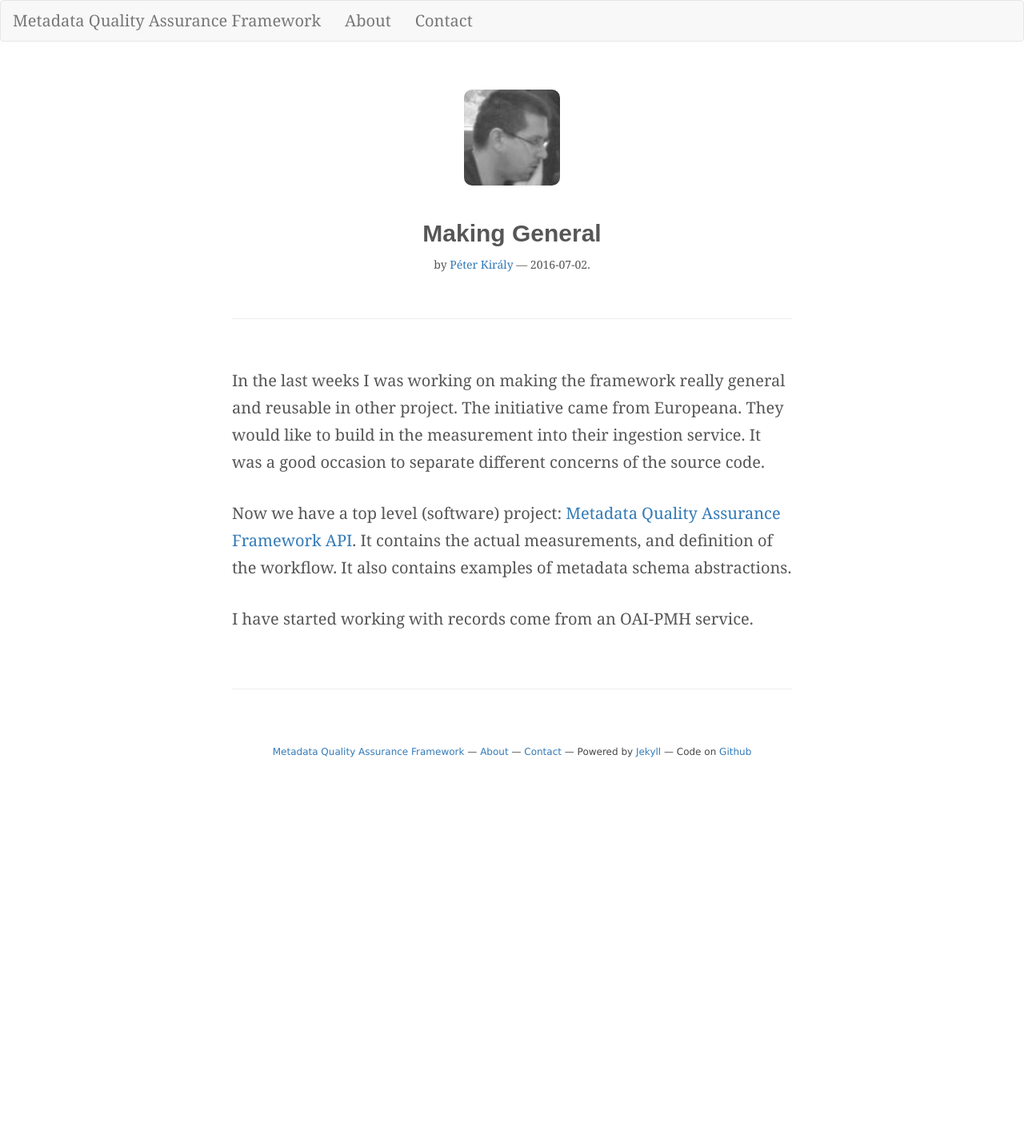
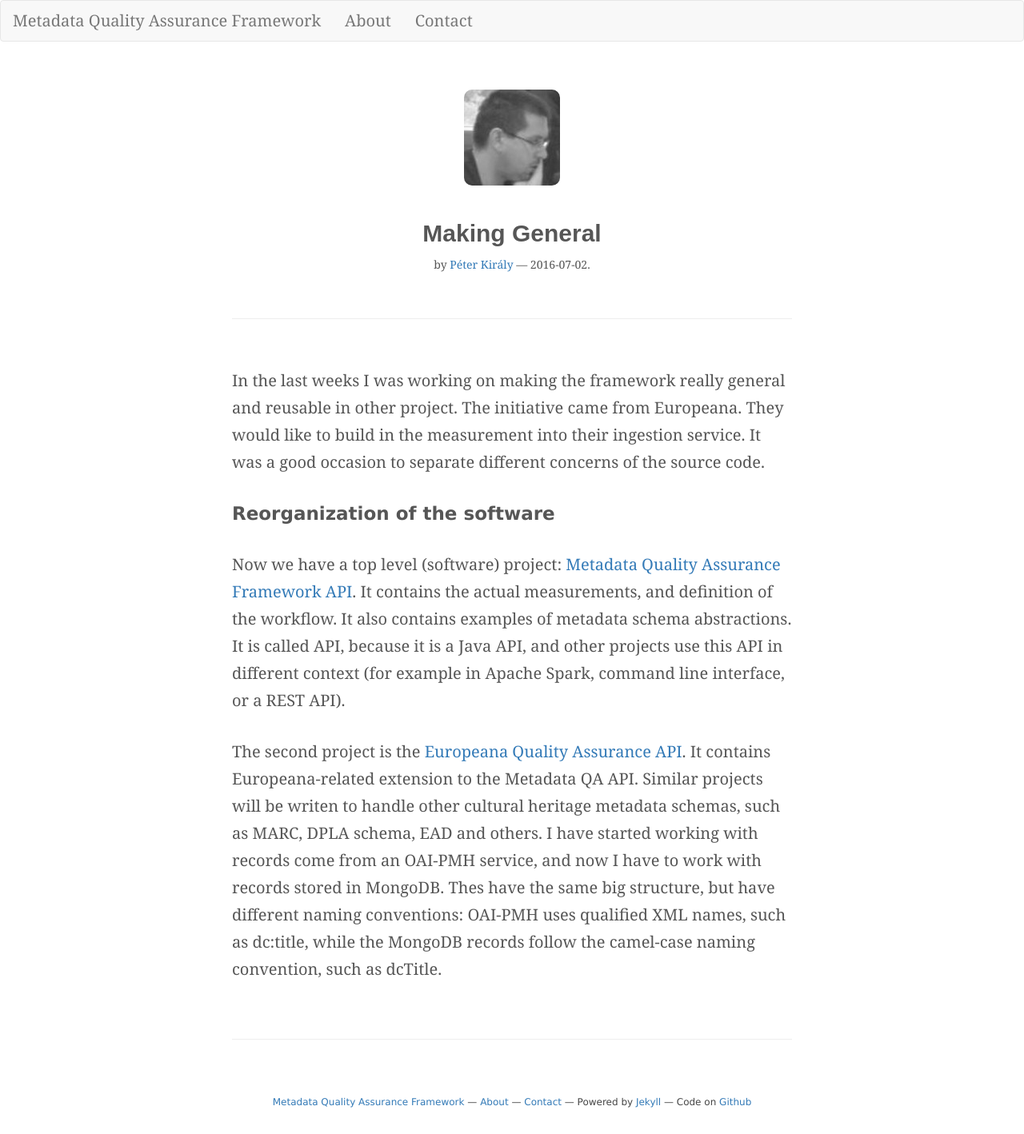
Before and after one commit to pkiraly/pkiraly.github.io, a Jekyll site: the page built from _posts/2016-07-02-generalization.md, in a window 1280 px wide. Shown: the whole page at 80% size. Built offline with Jekyll 4.4.1, drawn with Linux system fonts in a browser that asks for light colours; nearby versions of some CDN libraries; some web fonts are replaced; comment, search, counter and statistics services are not loaded; before the commit the page ends 979 px from its top, so only the background shows below that.

Commit message:
Update 2016-07-02-generalization.md

```diff
--- a/_posts/2016-07-02-generalization.md
+++ b/_posts/2016-07-02-generalization.md
@@ -13,8 +13,21 @@ in other project.  The initiative came from Europeana.  They would like to build
 the measurement into their ingestion service.  It was a good occasion to separate
 different concerns of the source code.
 
+<!-- more -->
+
+## Reorganization of the software
+
 Now we have a top level (software) project: [Metadata Quality Assurance Framework API](http://github.com/pkiraly/metadata-qa-api). It contains the actual measurements,
 and definition of the workflow. It also contains examples of metadata schema
-abstractions.
+abstractions. It is called API, because it is a Java API, and other projects use
+this API in different context (for example in Apache Spark, command line interface,
+or a REST API).
 
-I have started working with records come from an OAI-PMH service.
+The second project is the [Europeana Quality Assurance API](http://github.com/pkiraly/europeana-qa-api).
+It contains Europeana-related extension to the Metadata QA API.  Similar projects
+will be writen to handle other cultural heritage metadata schemas, such as MARC,
+DPLA schema, EAD and others.  I have started working with records come from an
+OAI-PMH service, and now I have to work with records stored in MongoDB. Thes have
+the same big structure, but have different naming conventions: OAI-PMH uses
+qualified XML names, such as dc:title, while the MongoDB records follow the
+camel-case naming convention, such as dcTitle.
```
